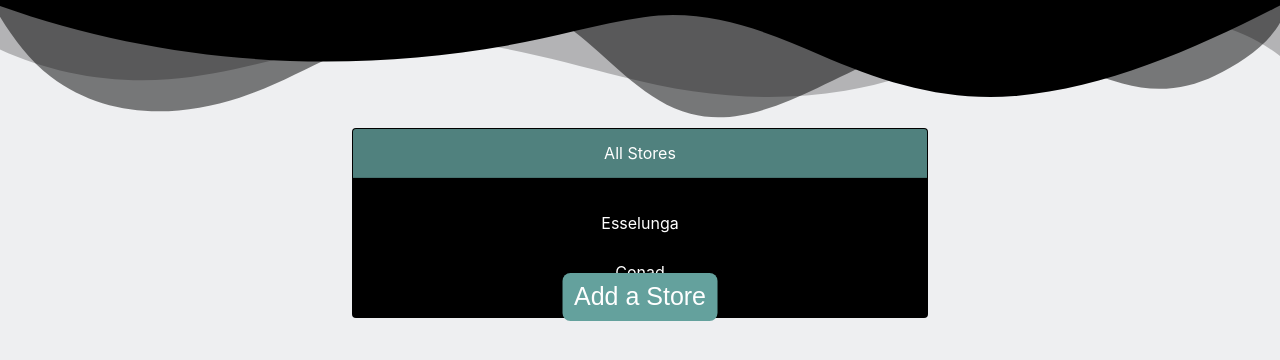
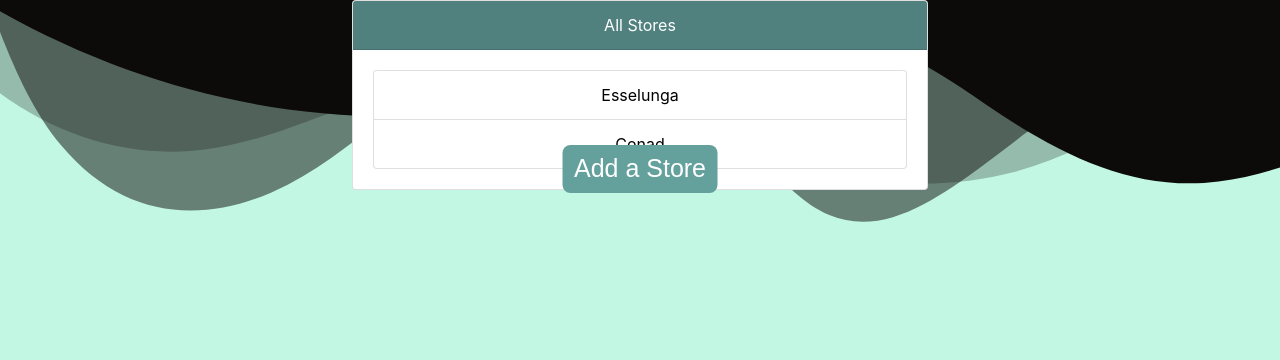
Before and after one commit to UnimibSoftEngCourse2022/progetto-clup-1-gruppo-clup-1, a Flask app: page /stores in a window 1280 px wide. Shown: the top 360 px of the page. Run offline with Flask 2, Linux system fonts and the light colour scheme; the visitor is signed in with stand-in values (Sample User, id 1); some libraries are stand-ins or nearby versions.

Commit message:
colors update

```diff
--- a/src/clup/flaskr/templates/base.html
+++ b/src/clup/flaskr/templates/base.html
@@ -6,12 +6,13 @@
     <script src="https://code.jquery.com/jquery-3.6.0.min.js" integrity="sha256-/xUj+3OJU5yExlq6GSYGSHk7tPXikynS7ogEvDej/m4=" crossorigin="anonymous"></script>
     <meta name="viewport" content="width=device-width, initial-scale=1, shrink-to-fit=no">
     <link rel="stylesheet" href="https://cdn.jsdelivr.net/npm/bootstrap@4.5.3/dist/css/bootstrap.min.css" integrity="sha384-TX8t27EcRE3e/ihU7zmQxVncDAy5uIKz4rEkgIXeMed4M0jlfIDPvg6uqKI2xXr2" crossorigin="anonymous">
-    <div class="custom-shape-divider-top-1644222918">
+    <div class="custom-shape-divider-top-1644590033">
         <svg data-name="Layer 1" xmlns="http://www.w3.org/2000/svg" viewBox="0 0 1200 120" preserveAspectRatio="none">
-             <path d="M0,0V46.29c47.79,22.2,103.59,32.17,158,28,70.36-5.37,136.33-33.31,206.8-37.5C438.64,32.43,512.34,53.67,583,72.05c69.27,18,138.3,24.88,209.4,13.08,36.15-6,69.85-17.84,104.45-29.34C989.49,25,1113-14.29,1200,52.47V0Z" opacity=".25" class="shape-fill"></path>
-             <path d="M0,0V15.81C13,36.92,27.64,56.86,47.69,72.05,99.41,111.27,165,111,224.58,91.58c31.15-10.15,60.09-26.07,89.67-39.8,40.92-19,84.73-46,130.83-49.67,36.26-2.85,70.9,9.42,98.6,31.56,31.77,25.39,62.32,62,103.63,73,40.44,10.79,81.35-6.69,119.13-24.28s75.16-39,116.92-43.05c59.73-5.85,113.28,22.88,168.9,38.84,30.2,8.66,59,6.17,87.09-7.5,22.43-10.89,48-26.93,60.65-49.24V0Z" opacity=".5" class="shape-fill"></path>
-             <path d="M0,0V5.63C149.93,59,314.09,71.32,475.83,42.57c43-7.64,84.23-20.12,127.61-26.46,59-8.63,112.48,12.24,165.56,35.4C827.93,77.22,886,95.24,951.2,90c86.53-7,172.46-45.71,248.8-84.81V0Z" class="shape-fill"></path>
-         </svg>
+           <path d="M0,0V46.29c47.79,22.2,103.59,32.17,158,28,70.36-5.37,136.33-33.31,206.8-37.5C438.64,32.43,512.34,53.67,583,72.05c69.27,18,138.3,24.88,209.4,13.08,36.15-6,69.85-17.84,104.45-29.34C989.49,25,1113-14.29,1200,52.47V0Z" opacity=".25" class="shape-fill"></path>
+           <path d="M0,0V15.81C13,36.92,27.64,56.86,47.69,72.05,99.41,111.27,165,111,224.58,91.58c31.15-10.15,60.09-26.07,89.67-39.8,40.92-19,84.73-46,130.83-49.67,36.26-2.85,70.9,9.42,98.6,31.56,31.77,25.39,62.32,62,103.63,73,40.44,10.79,81.35-6.69,119.13-24.28s75.16-39,116.92-43.05c59.73-5.85,113.28,22.88,168.9,38.84,30.2,8.66,59,6.17,87.09-7.5,22.43-10.89,48-26.93,60.65-49.24V0Z" opacity=".5" class="shape-fill"></path>
+           <path d="M0,0V5.63C149.93,59,314.09,71.32,475.83,42.57c43-7.64,84.23-20.12,127.61-26.46,59-8.63,112.48,12.24,165.56,35.4C827.93,77.22,886,95.24,951.2,90c86.53-7,172.46-45.71,248.8-84.81V0Z" class="shape-fill"></path>
+       </svg>
+
     </div>
     <title>
         {% block title %} {% endblock %}
@@ -31,13 +32,7 @@
 </body>
 <style>
     body {
-        background-color: rgb(238, 239, 241);
-    }
-
-    .card {
-        margin: 0 auto;
-        float: none;
-        background-color: rgb(0, 0, 0);
+        background-color: #c0f7e2f6;
     }
 
     button {
@@ -54,11 +49,37 @@
         border-radius: 8px;
     }
 
+    .card {
+        margin: 0 auto;
+        float: none;
+        background-color: rgb(255, 255, 255);
+    }
+
     button:hover {
         background-color: #50817e;
         opacity: .5;
         ;
     }
+
+    .custom-shape-divider-top-1644590033 {
+        position: absolute;
+        top: 0;
+        left: 0;
+        width: 100%;
+        overflow: hidden;
+        line-height: 0;
+    }
+
+    .custom-shape-divider-top-1644590033 svg {
+        position: relative;
+        display: block;
+        width: calc(120% + 1.3px);
+        height: 242px;
+    }
+
+    .custom-shape-divider-top-1644590033 .shape-fill {
+        fill: rgb(12, 11, 9);
+    }
 </style>
 
 </html>
--- a/src/clup/flaskr/templates/stores.html
+++ b/src/clup/flaskr/templates/stores.html
@@ -12,7 +12,7 @@
         <div class="card-body">
             <div class="list-group">
                 {% for store in stores %}
-                <a href="{{ url_for('stores.show_store', id=store.id) }}" class="list-group-item list-group-item-action" style="color: white; background-color:black;">{{ store.name }}</a> {% endfor %}
+                <a href="{{ url_for('stores.show_store', id=store.id) }}" class="list-group-item list-group-item-action" style="color: rgb(0, 0, 0); background-color:rgb(255, 255, 255);">{{ store.name }}</a> {% endfor %}
             </div>
             <button type="submit" onclick="performAddStore()">Add a Store</button>
         </div>
```
